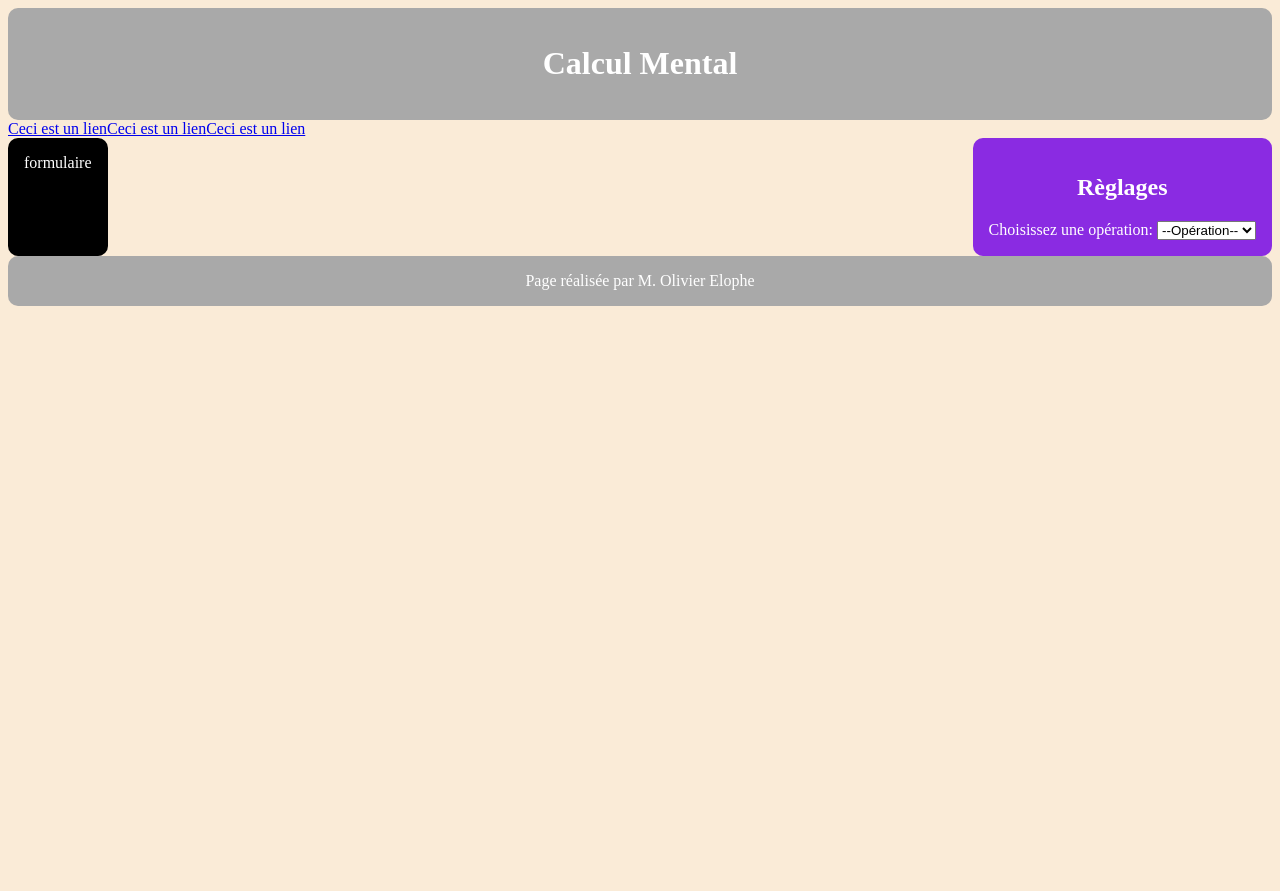
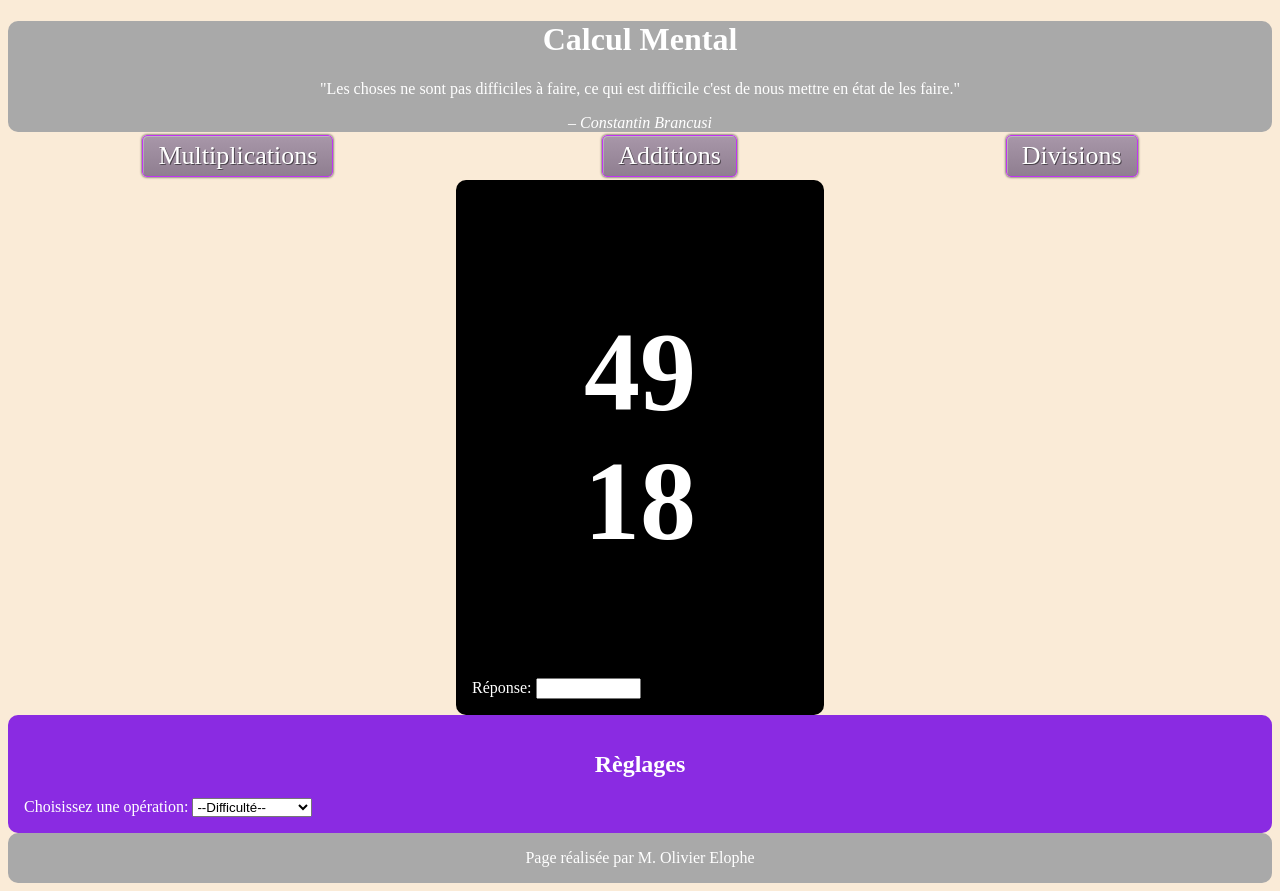
Before and after one commit to Entropie67/CalculMental, a plain HTML site: page index.html in a window 1280 px wide. Before the commit the page ends 800 px from the top, so only its background shows below. Drawn offline with Linux system fonts and the light colour scheme.

Commit message:
Affichage des nombres pour la multiplication

```diff
--- a/index.html
+++ b/index.html
@@ -10,38 +10,50 @@
 <body>
     <header>
         <h1>Calcul Mental</h1>
+        <blockquote cite="https://www.huxley.net/bnw/four.html">
+            <p> "Les choses ne sont pas difficiles à faire, ce qui est difficile c'est de nous mettre en état de les faire."</p>
+        </blockquote>
+
+        <cite>– Constantin Brancusi </cite>
+
     </header>
     <nav>
         <a title="Titre du lien" href="http://www.adresse-du-lien.fr">
-        Ceci est un lien</a>
+        Multiplications</a>
         <a title="Titre du lien" href="http://www.adresse-du-lien.fr">
-        Ceci est un lien</a>
+        Additions</a>
         <a title="Titre du lien" href="http://www.adresse-du-lien.fr">
-            Ceci est un lien</a>
+        Divisions</a>
     </nav>
     <div class="Principale">
-        <aside>
-            <h2>Règlages</h2>
+
+        <section class="opération">
+            <p class="nombre1"></p>
+            <p class="nombre2"></p>
             <form>
-                <label for="opération">Choisissez une opération:</label>
-                <select id="opération">
-                    <option value="">--Opération--</option>
-                    <option value="dog">Dog</option>
-                    <option value="cat">Cat</option>
-                    <option value="hamster">Hamster</option>
-                    <option value="parrot">Parrot</option>
-                    <option value="spider">Spider</option>
-                    <option value="goldfish">Goldfish</option>
-                </select>
+                <label for="reponse">Réponse:</label>
 
-            </form>
-        </aside>
-        <section class="opération">
-            <form>
-                formulaire
+                <input type="text" id="reponse" name="name" required
+                       minlength="4" maxlength="8" size="10">
             </form>
         </section>
     </div>
+    <aside>
+        <h2>Règlages</h2>
+        <form>
+            <label for="opération">Choisissez une opération:</label>
+            <select id="opération">
+                <option value="">--Difficulté--</option>
+                <option value="dog">CM 1</option>
+                <option value="cat">CM 2</option>
+                <option value="hamster">Sixième</option>
+                <option value="parrot">Docteur Strange</option>
+                <option value="spider">Captain Marvel</option>
+                <option value="goldfish">Professeur X</option>
+            </select>
+
+        </form>
+    </aside>
     <footer>
         Page réalisée par M. Olivier Elophe
     </footer>
--- a/script.js
+++ b/script.js
@@ -0,0 +1,19 @@
+
+// Difficulté fixe à 53
+const max = 53;
+const min = 13;
+
+// Multiplication
+
+function generationCouple(min, max) {
+    min = Math.ceil(min);
+    max = Math.floor(max);
+    a = Math.floor(Math.random() * (max - min +1)) + min;
+    b = Math.floor(Math.random() * (max - min +1)) + min;
+    return {nombre1: a, nombre2: b};
+}
+
+var nombres = generationCouple(min, max);
+
+var nombre1 = document.querySelector(".nombre1");
+nombre1.innerHTML = nombres.nombre1 + "</br>" + nombres.nombre2;
--- a/style.css
+++ b/style.css
@@ -9,7 +9,13 @@ header{
     color: white;
     text-align: center;
     border-radius: 10px ;
-    padding: 1em;
+}
+.opération p{
+    font-size: 700%;
+    color: white;
+    font-weight: bolder;
+    padding-left: 1em;
+    padding-right: 1em;
 }
 aside{
     background-color: blueviolet;
@@ -19,10 +25,42 @@ aside{
 }
 nav{
     display: flex;
+    justify-content: space-around;
 }
 nav a{
+    text-decoration: none;
     display: block;
     flex-direction: row;
+    padding: 5px 15px;
+    margin: 3px 4px;
+    display: inline-block;
+    color: #ffffff;
+    font-size: 26px;
+    cursor: pointer;
+    background: #A897A9;
+    background: linear-gradient(top, #A897A9 0%, #8f7e90 100%);
+    background: -moz-linear-gradient(top, #A897A9 0%, #8f7e90 100%);
+    background: -webkit-linear-gradient(top, #A897A9 0%, #8f7e90 100%);
+    background: -o-linear-gradient(top, #A897A9 0%, #8f7e90 100%);
+    border: 1px solid #C133F5;
+    border-radius: 5px;
+    -moz-border-radius: 5px;
+    -webkit-border-radius: 5px;
+    -o-border-radius: 5px;
+    box-shadow:0px 0px 2px 1px rgba(0, 0, 0, 0.4), inset 1px 1px 0px 0px rgba(255, 255, 255, 0.25);
+    -moz-box-shadow:0px 0px 2px 1px rgba(0, 0, 0, 0.4), inset 1px 1px 0px 0px rgba(255, 255, 255, 0.25);
+    -webkit-box-shadow:0px 0px 2px 1px rgba(0, 0, 0, 0.4), inset 1px 1px 0px 0px rgba(255, 255, 255, 0.25);
+    -o-box-shadow:0px 0px 2px 1px rgba(0, 0, 0, 0.4), inset 1px 1px 0px 0px rgba(255, 255, 255, 0.25);
+    text-shadow: 1px 1px 0px rgba(0, 0, 0, 0.50);
+}
+nav a:hover {
+    background: linear-gradient(top, #c2b1c3 0%, #A897A9 100%);
+    background: -moz-linear-gradient(top, #c2b1c3 0%, #A897A9 100%);
+    background: -webkit-linear-gradient(top, #c2b1c3 0%, #A897A9 100%);
+    background: -o-linear-gradient(top, #c2b1c3 0%, #A897A9 100%);
+}
+nav a:active{
+    opacity:0.8;
 }
 footer{
     background-color: darkgray;
@@ -34,7 +72,8 @@ footer{
 .Principale{
     display: flex;
     flex-direction: row-reverse;
-    justify-content: space-between;
+    justify-content: center;
+
 }
 
 .opération{
```
